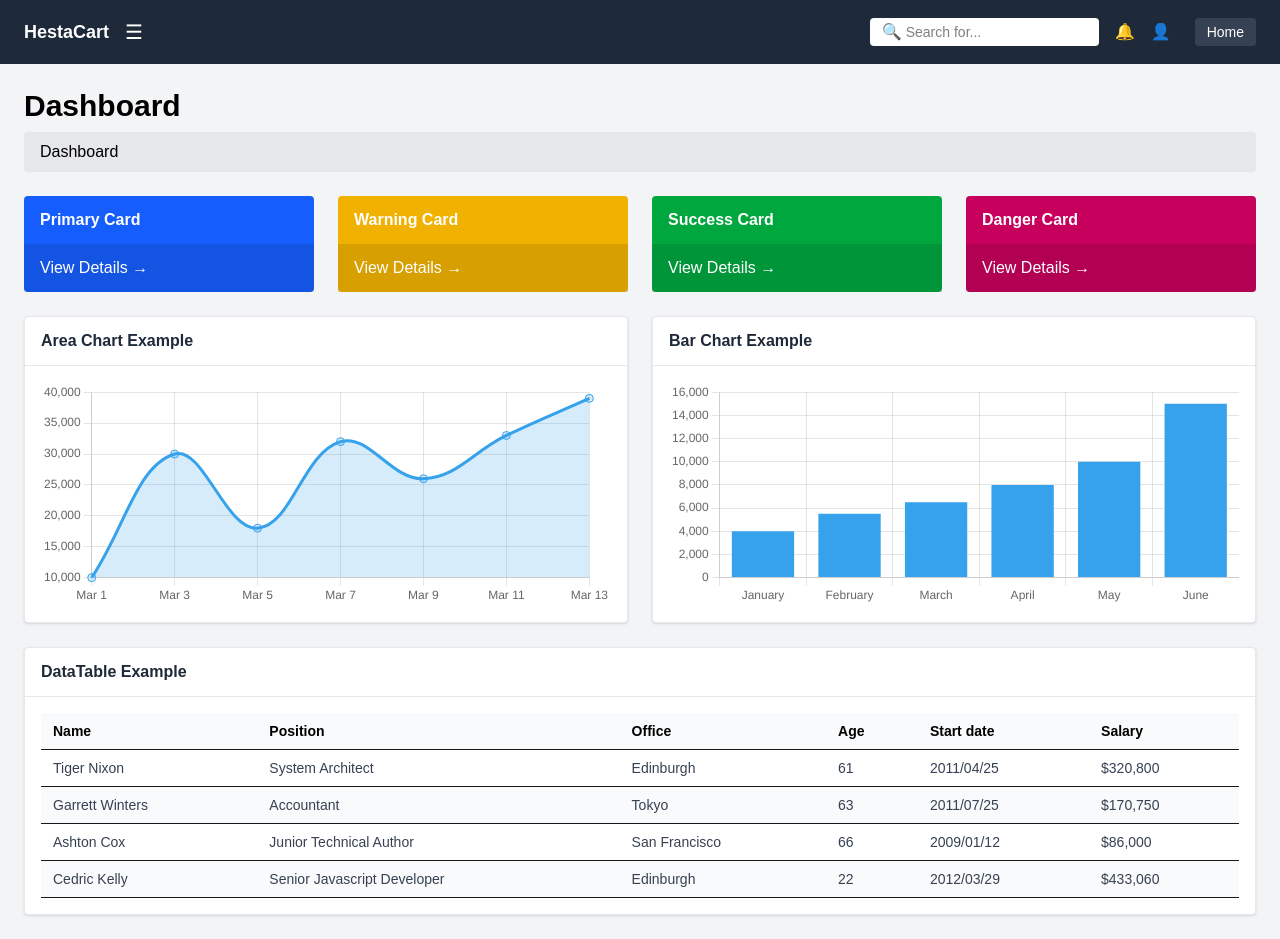
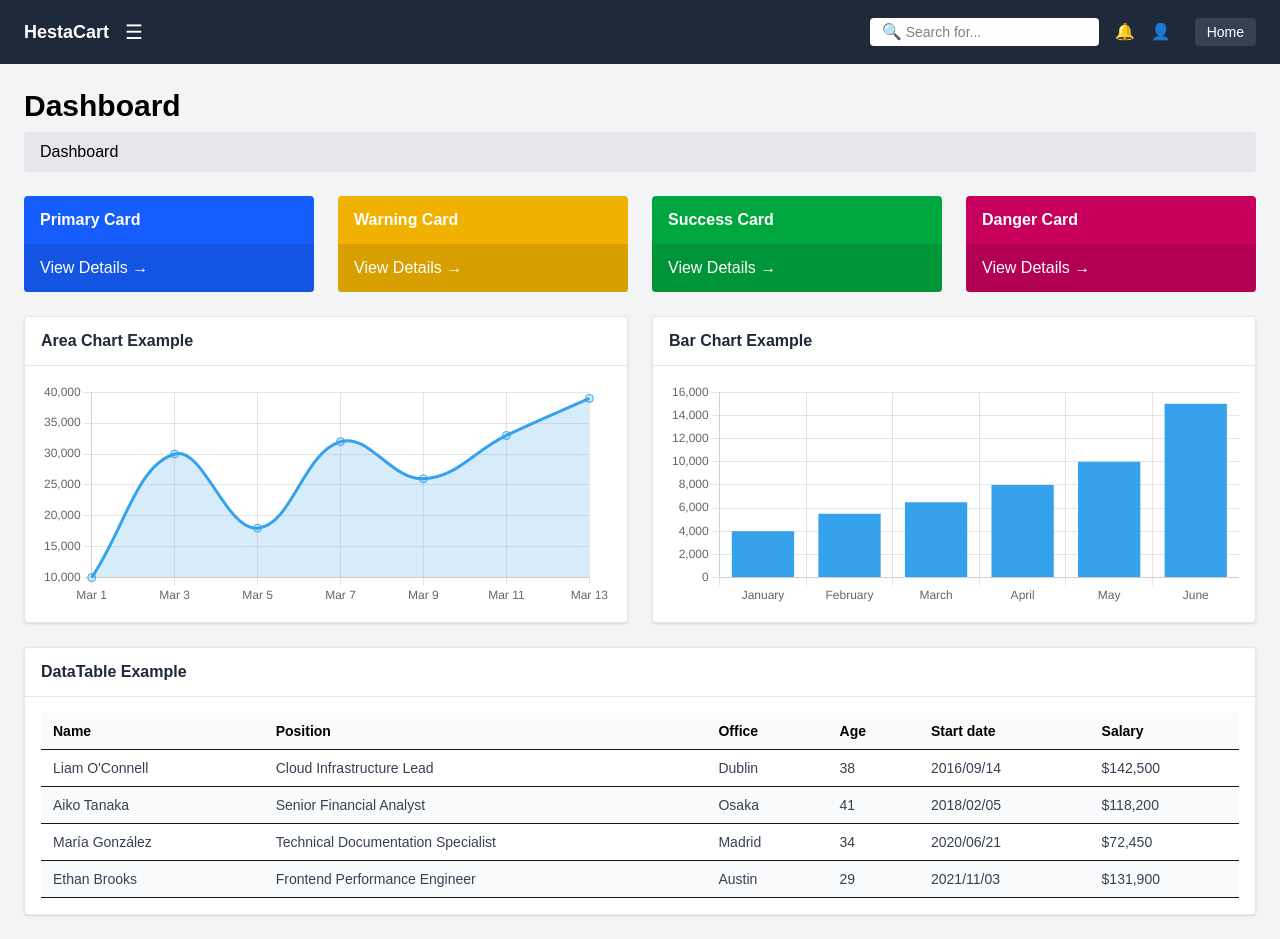
Before and after one commit to devansh-hestabit/Training, a Next.js app in the folder Week3/week3-next-tailwind-frontend/: page /dashboard in a window 1280 px wide. Built offline with nearby package versions, Linux system fonts and the light colour scheme.

Commit message:
Table sample data updated

```diff
--- a/Week3/week3-next-tailwind-frontend/components/tables/DataTable.jsx
+++ b/Week3/week3-next-tailwind-frontend/components/tables/DataTable.jsx
@@ -1,36 +1,36 @@
 export default function DataTable() {
   const data = [
     {
-      name: "Tiger Nixon",
-      position: "System Architect",
-      office: "Edinburgh",
-      age: 61,
-      startDate: "2011/04/25",
-      salary: "$320,800",
+      name: "Liam O'Connell",
+      position: "Cloud Infrastructure Lead",
+      office: "Dublin",
+      age: 38,
+      startDate: "2016/09/14",
+      salary: "$142,500",
     },
     {
-      name: "Garrett Winters",
-      position: "Accountant",
-      office: "Tokyo",
-      age: 63,
-      startDate: "2011/07/25",
-      salary: "$170,750",
+      name: "Aiko Tanaka",
+      position: "Senior Financial Analyst",
+      office: "Osaka",
+      age: 41,
+      startDate: "2018/02/05",
+      salary: "$118,200",
     },
     {
-      name: "Ashton Cox",
-      position: "Junior Technical Author",
-      office: "San Francisco",
-      age: 66,
-      startDate: "2009/01/12",
-      salary: "$86,000",
+      name: "María González",
+      position: "Technical Documentation Specialist",
+      office: "Madrid",
+      age: 34,
+      startDate: "2020/06/21",
+      salary: "$72,450",
     },
     {
-      name: "Cedric Kelly",
-      position: "Senior Javascript Developer",
-      office: "Edinburgh",
-      age: 22,
-      startDate: "2012/03/29",
-      salary: "$433,060",
+      name: "Ethan Brooks",
+      position: "Frontend Performance Engineer",
+      office: "Austin",
+      age: 29,
+      startDate: "2021/11/03",
+      salary: "$131,900",
     },
   ];
 
@@ -39,10 +39,14 @@ export default function DataTable() {
       <thead>
         <tr className="bg-gray-50 border-b">
           <th className="px-3 py-2 font-medium-semibold text-black">Name</th>
-          <th className="px-3 py-2 font-medium-semibold text-black">Position</th>
+          <th className="px-3 py-2 font-medium-semibold text-black">
+            Position
+          </th>
           <th className="px-3 py-2 font-medium-semibold text-black">Office</th>
           <th className="px-3 py-2 font-medium-semibold text-black">Age</th>
-          <th className="px-3 py-2 font-medium-semibold text-black">Start date</th>
+          <th className="px-3 py-2 font-medium-semibold text-black">
+            Start date
+          </th>
           <th className="px-3 py-2 font-medium-semibold text-black">Salary</th>
         </tr>
       </thead>
```
